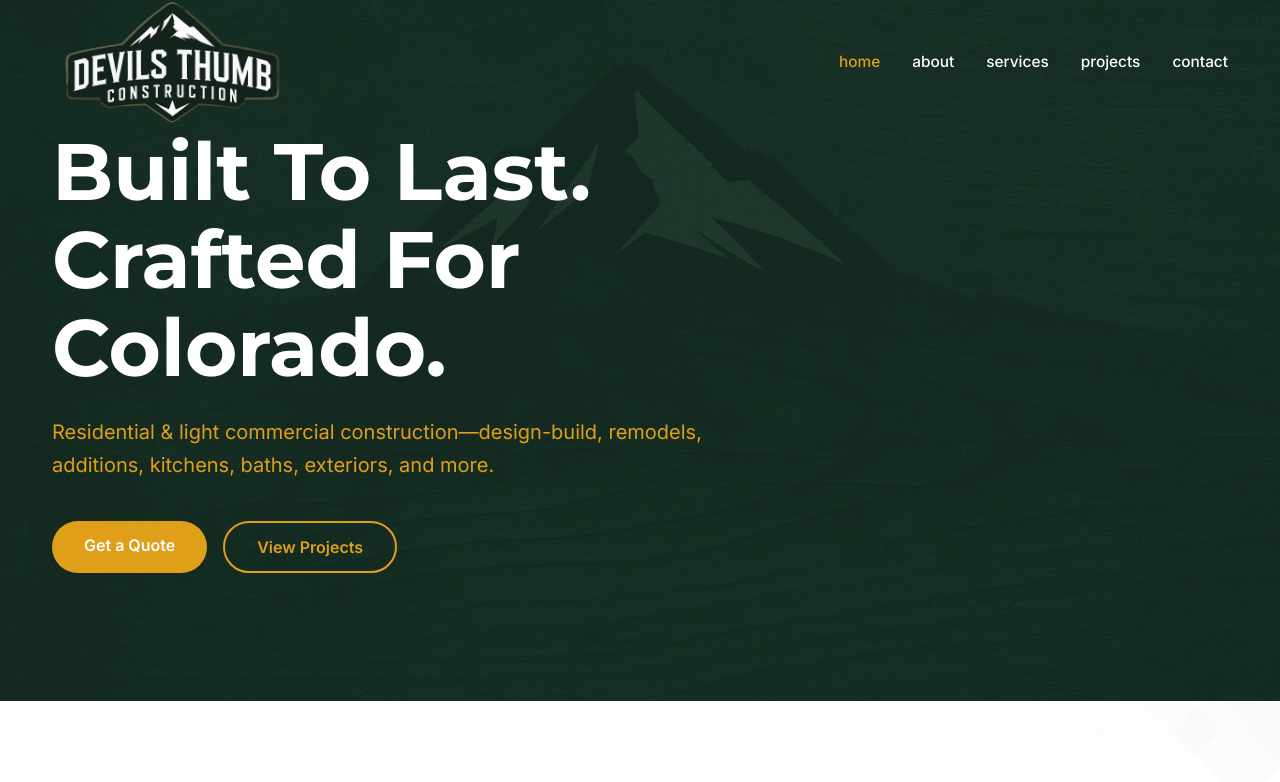
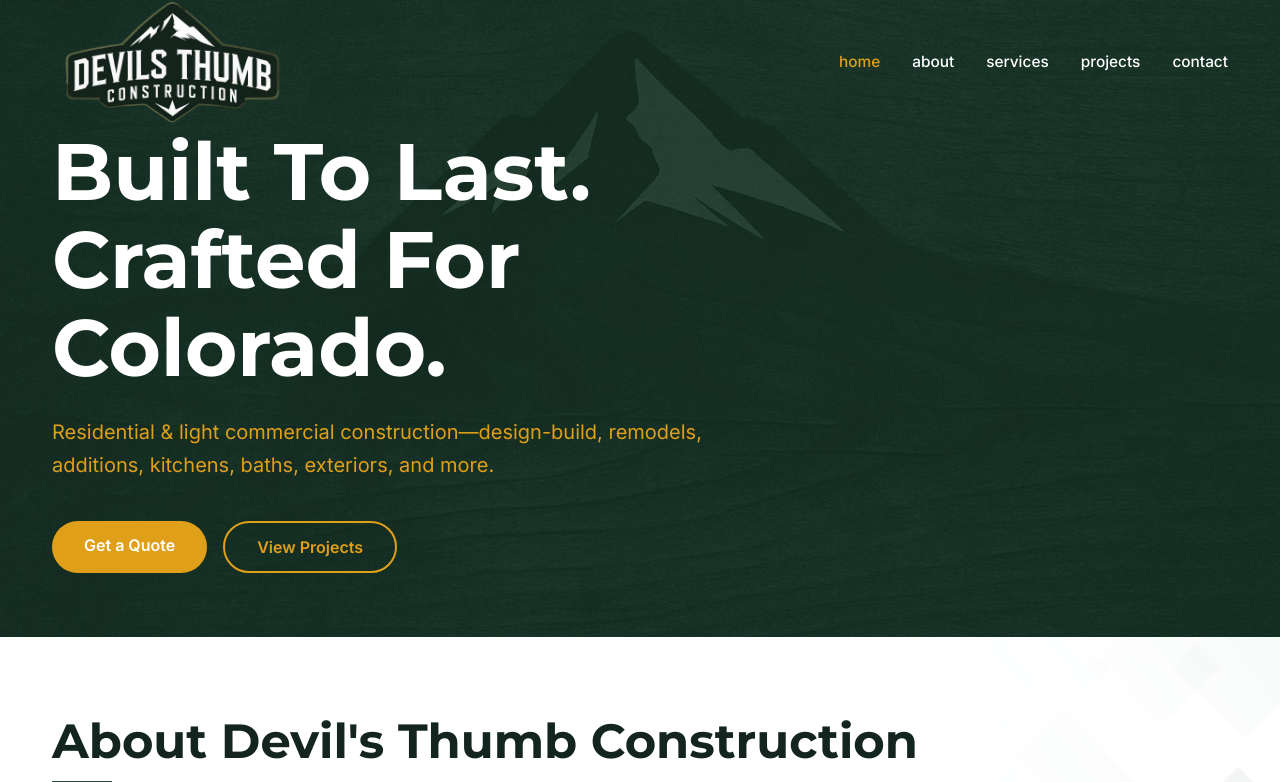
Before and after one commit to AppStudioPros/devils-thumb-construction, a Next.js app: page / in a window 1280 px wide. Shown: the top 782 px of the page. Built offline with nearby package versions, Linux system fonts and the light colour scheme.

Commit message:
Hero: shorter section, lighter overlay (45%), less bottom padding

```diff
--- a/src/components/home/Hero.tsx
+++ b/src/components/home/Hero.tsx
@@ -4,10 +4,10 @@
 
 export default function Hero() {
   return (
-    <section className="relative min-h-[80vh] flex items-center">
+    <section className="relative min-h-0 flex items-center">
       <Image src="/images/mountain-bg.jpg" alt="" fill className="object-cover" priority />
-      <div className="absolute inset-0 bg-[#13251e]/65" />
-      <div className="relative max-w-[1240px] mx-auto px-4 sm:px-6 lg:px-8 w-full py-32">
+      <div className="absolute inset-0 bg-[#13251e]/45" />
+      <div className="relative max-w-[1240px] mx-auto px-4 sm:px-6 lg:px-8 w-full pt-32 pb-16">
         <FadeIn>
           <h1 className="text-3xl sm:text-5xl md:text-6xl lg:text-[80px] font-bold text-white font-[Montserrat] leading-[1.1] mb-6">
             Built To Last.<br />
```
